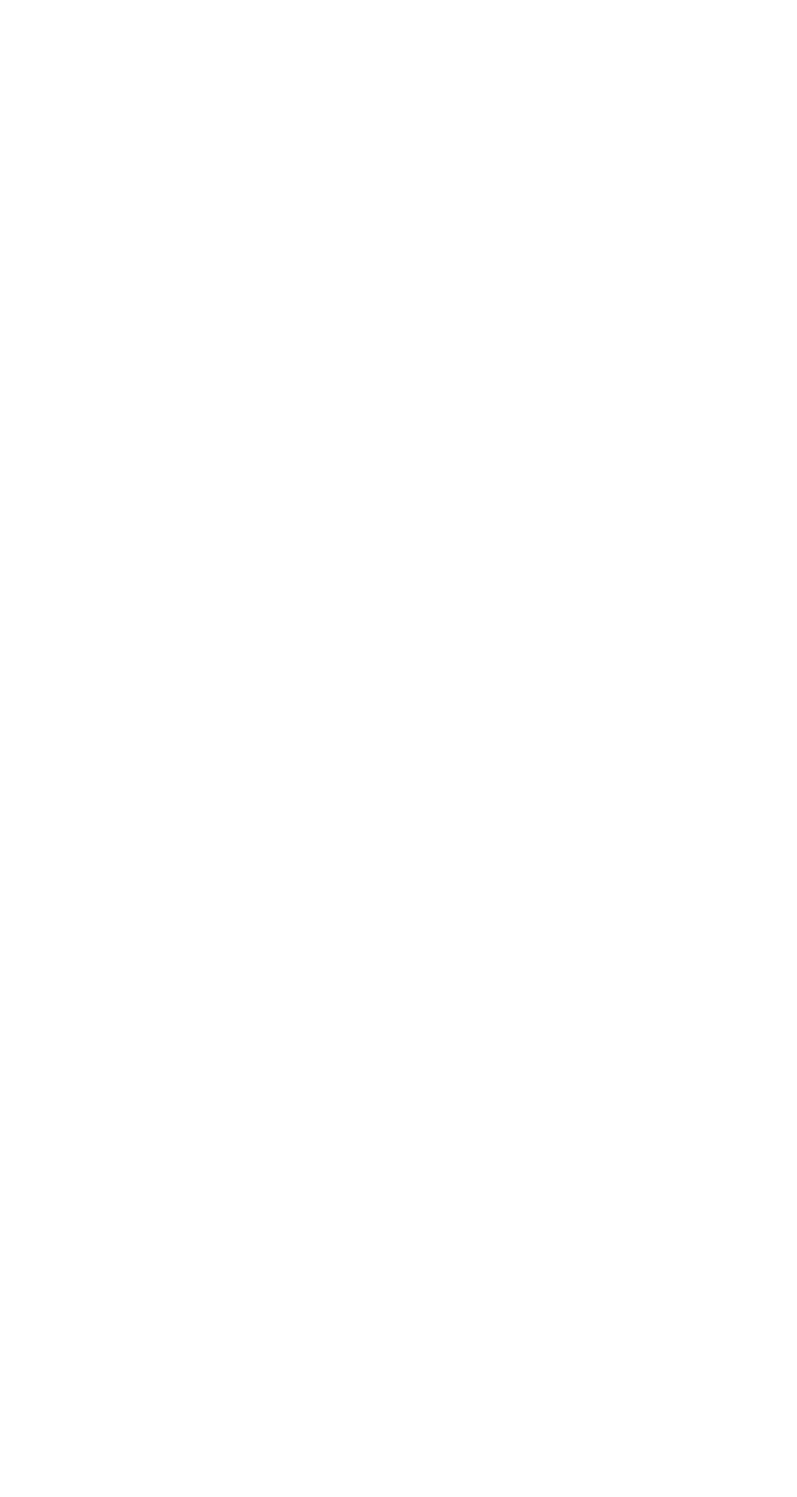
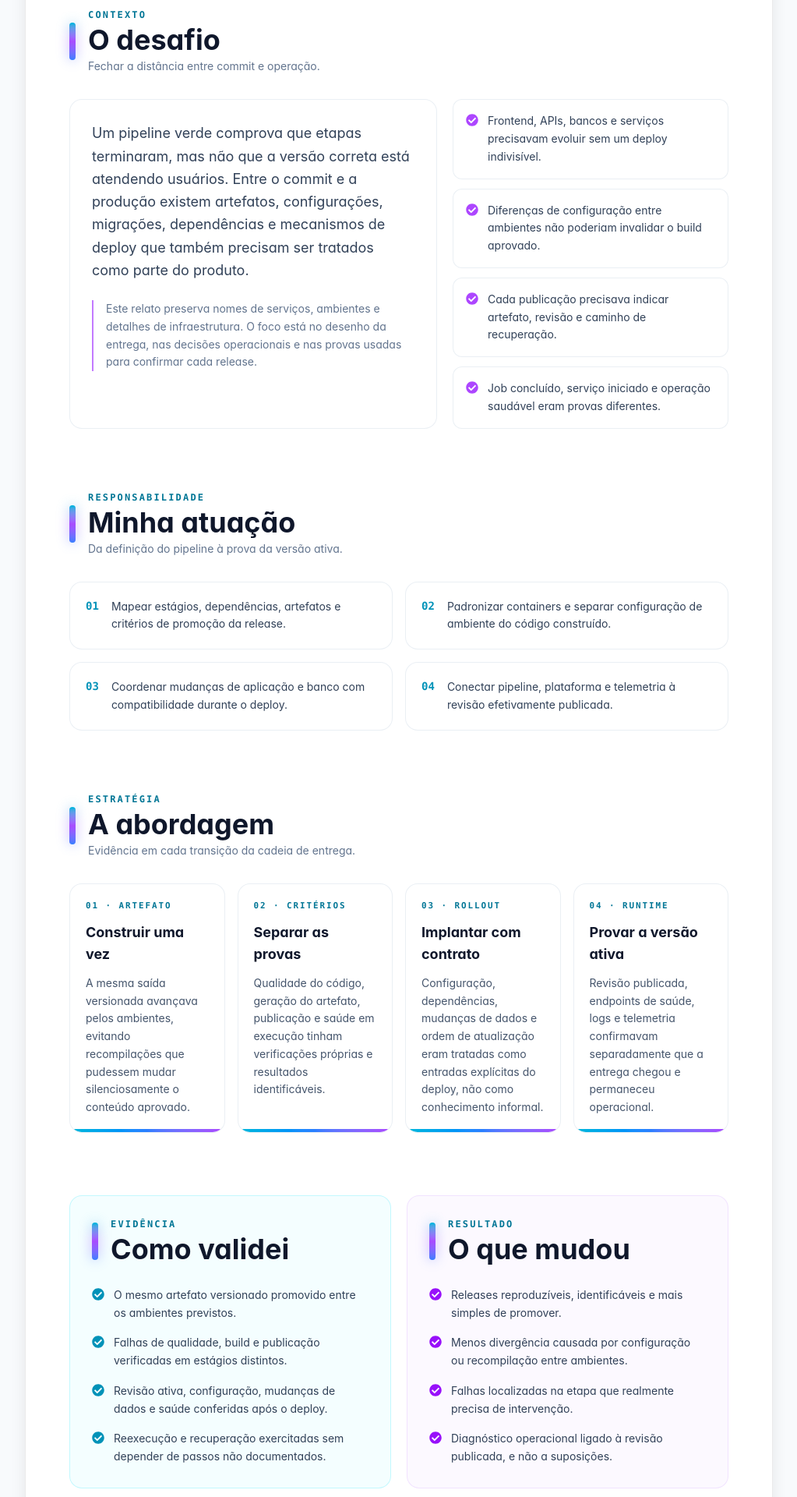
Before and after one commit to toppermitz/andersondapper, a Next.js app: page /cases/entrega-que-chega-a-producao in a window 1280 px wide. Before the commit this address had no page. Shown: the part 820-2740 px from the top of the page at 78% size, without its empty margins (128-1151 px from the left). Before the commit the page ends 800 px from the top, so only its background shows below. Built offline with nearby package versions, Linux system fonts and the light colour scheme.

Commit message:
feat: adiciona case de entrega que chega à produção

```diff
--- a/src/data/case-studies.ts
+++ b/src/data/case-studies.ts
@@ -236,6 +236,78 @@ export const caseStudies: CaseStudy[] = [
     icon: 'rocket',
     iconGradient: 'from-purple-500 to-violet-600',
     accent: 'text-purple-700 dark:text-purple-300',
+    details: {
+      intro:
+        'Um recorte de como transformar código aprovado em uma release previsível, conectando artefato, configuração, banco de dados, deploy e sinais de saúde à mesma versão.',
+      seoDescription:
+        'Case anonimizado de entrega contínua com containers, pipelines, deploy rastreável e observabilidade para releases reproduzíveis.',
+      confidentialityNote:
+        'Este relato preserva nomes de serviços, ambientes e detalhes de infraestrutura. O foco está no desenho da entrega, nas decisões operacionais e nas provas usadas para confirmar cada release.',
+      challenge:
+        'Um pipeline verde comprova que etapas terminaram, mas não que a versão correta está atendendo usuários. Entre o commit e a produção existem artefatos, configurações, migrações, dependências e mecanismos de deploy que também precisam ser tratados como parte do produto.',
+      sectionSubtitles: {
+        challenge: 'Fechar a distância entre commit e operação.',
+        responsibilities: 'Da definição do pipeline à prova da versão ativa.',
+        approach: 'Evidência em cada transição da cadeia de entrega.',
+      },
+      constraints: [
+        'Frontend, APIs, bancos e serviços precisavam evoluir sem um deploy indivisível.',
+        'Diferenças de configuração entre ambientes não poderiam invalidar o build aprovado.',
+        'Cada publicação precisava indicar artefato, revisão e caminho de recuperação.',
+        'Job concluído, serviço iniciado e operação saudável eram provas diferentes.',
+      ],
+      responsibilities: [
+        'Mapear estágios, dependências, artefatos e critérios de promoção da release.',
+        'Padronizar containers e separar configuração de ambiente do código construído.',
+        'Coordenar mudanças de aplicação e banco com compatibilidade durante o deploy.',
+        'Conectar pipeline, plataforma e telemetria à revisão efetivamente publicada.',
+      ],
+      approach: [
+        {
+          eyebrow: '01 · Artefato',
+          title: 'Construir uma vez',
+          description:
+            'A mesma saída versionada avançava pelos ambientes, evitando recompilações que pudessem mudar silenciosamente o conteúdo aprovado.',
+        },
+        {
+          eyebrow: '02 · Critérios',
+          title: 'Separar as provas',
+          description:
+            'Qualidade do código, geração do artefato, publicação e saúde em execução tinham verificações próprias e resultados identificáveis.',
+        },
+        {
+          eyebrow: '03 · Rollout',
+          title: 'Implantar com contrato',
+          description:
+            'Configuração, dependências, mudanças de dados e ordem de atualização eram tratadas como entradas explícitas do deploy, não como conhecimento informal.',
+        },
+        {
+          eyebrow: '04 · Runtime',
+          title: 'Provar a versão ativa',
+          description:
+            'Revisão publicada, endpoints de saúde, logs e telemetria confirmavam separadamente que a entrega chegou e permaneceu operacional.',
+        },
+      ],
+      validation: [
+        'O mesmo artefato versionado promovido entre os ambientes previstos.',
+        'Falhas de qualidade, build e publicação verificadas em estágios distintos.',
+        'Revisão ativa, configuração, mudanças de dados e saúde conferidas após o deploy.',
+        'Reexecução e recuperação exercitadas sem depender de passos não documentados.',
+      ],
+      outcomes: [
+        'Releases reproduzíveis, identificáveis e mais simples de promover.',
+        'Menos divergência causada por configuração ou recompilação entre ambientes.',
+        'Falhas localizadas na etapa que realmente precisa de intervenção.',
+        'Diagnóstico operacional ligado à revisão publicada, e não a suposições.',
+      ],
+      tags: ['CI/CD', 'Containers', 'Deploy', 'Observabilidade', 'Plataforma'],
+      callToAction: {
+        title: 'Precisa que a entrega continue previsível depois do merge?',
+        description:
+          'Podemos conversar sobre uma cadeia de entrega reproduzível, com critérios claros de promoção e evidência da versão realmente ativa.',
+        label: 'Conversar sobre entrega e plataforma',
+      },
+    },
   },
 ]
 
```
